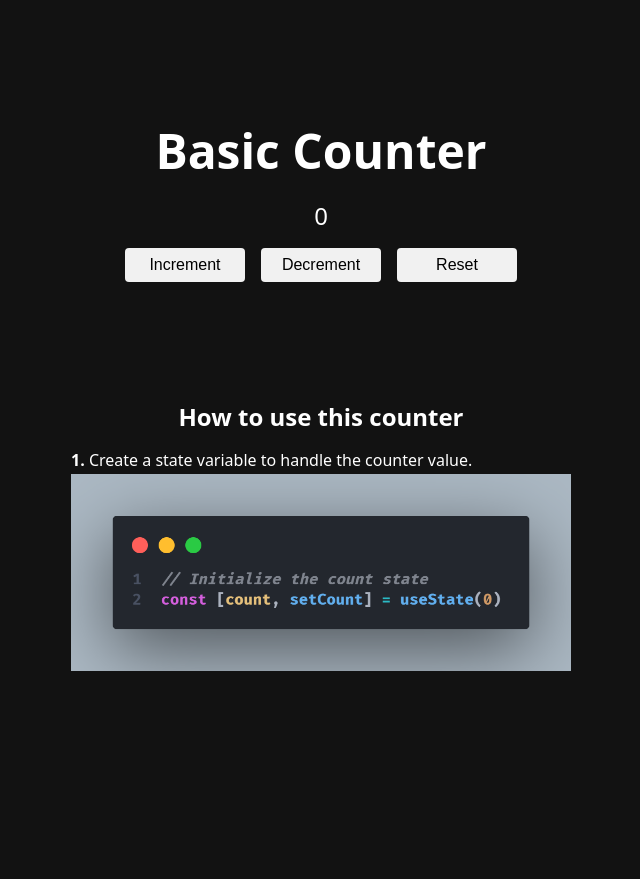
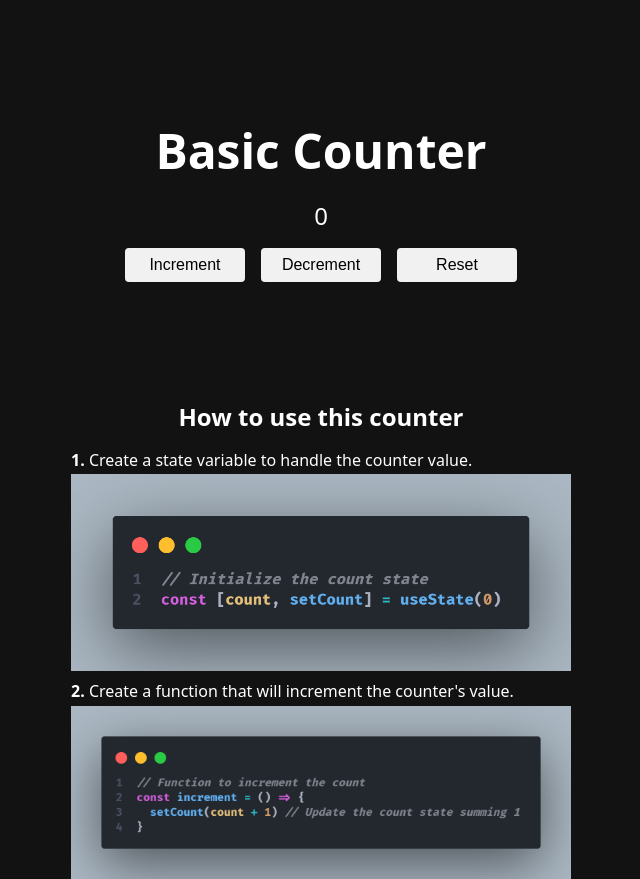
Before and after one commit to Espadv69/useState-Basics, a React (Vite) app in the folder BasicCounter/: page / in a window 1280 px wide. Shown: the whole page, without its empty margins (319-959 px from the left). Before the commit the page ends 800 px from the top, so only its background shows below. Built offline with nearby package versions, Linux system fonts and the light colour scheme; the HTML template or start-up script is replaced by a standard one.

Commit message:
Add second step to Explanation component with increment function details and image

```diff
--- a/BasicCounter/src/components/Explanation.jsx
+++ b/BasicCounter/src/components/Explanation.jsx
@@ -15,6 +15,14 @@ const Explanation = () => {
             'code that shows how to create a hook to handle counter value'
           }
         />
+        <LiExplanation
+          stepNumber={2}
+          description={"Create a function that will increment the counter's value."}
+          imageSrc={'/images/incrementFunction.png'}
+          imageAlt={
+            'code that shows how to create a function that increments the counter value'
+          }
+        />
       </ol>
     </div>
   )
```
